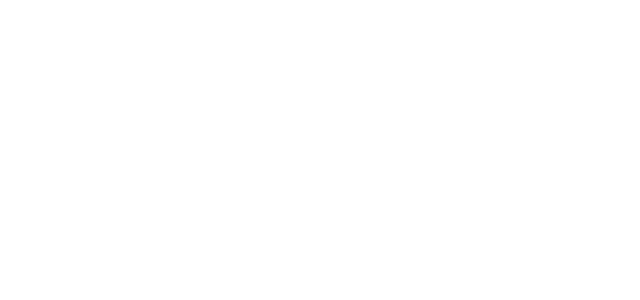
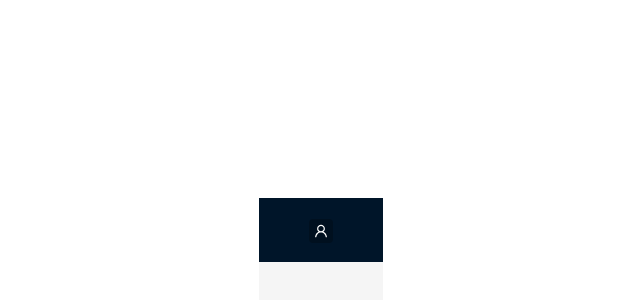
Before and after one commit to StanislavLabanov/github-task, a React (Vite) app: page / in a window 1280 px wide. Shown: the part 146-446 px from the top of the page, without its empty margins (319-959 px from the left). Built offline with nearby package versions, Linux system fonts and the light colour scheme.

Commit message:
feat: добавляет CommonLayout

```diff
--- a/src/App.tsx
+++ b/src/App.tsx
@@ -1,12 +1,13 @@
 import './App.css'
 import {ConfigProvider} from 'antd';
 import {ANT_THEME_CONFIG} from 'src/constants/configTheme.ts';
+import {CommonLayout} from 'src/components/CommonLayout';
 
 function App() {
 
   return (
     <ConfigProvider theme={ANT_THEME_CONFIG}>
-
+      <CommonLayout />
     </ConfigProvider>
   )
 }
--- /dev/null
+++ b/src/components/CommonLayout/CommonLayout.tsx
@@ -0,0 +1,20 @@
+import {FC, PropsWithChildren} from 'react';
+import {Avatar, Layout} from 'antd';
+import {UserOutlined} from '@ant-design/icons';
+
+
+export const CommonLayout: FC<PropsWithChildren> = ({
+  children
+}) => {
+  return (
+    <Layout>
+      <Layout.Header>
+        <Avatar shape="square" size={'small'} icon={<UserOutlined />} />
+      </Layout.Header>
+      <Layout.Content>
+        {children}
+      </Layout.Content>
+      <Layout.Footer> </Layout.Footer>
+    </Layout>
+  )
+}
--- /dev/null
+++ b/src/components/CommonLayout/index.ts
@@ -0,0 +1 @@
+export {CommonLayout } from './CommonLayout.tsx'
```
